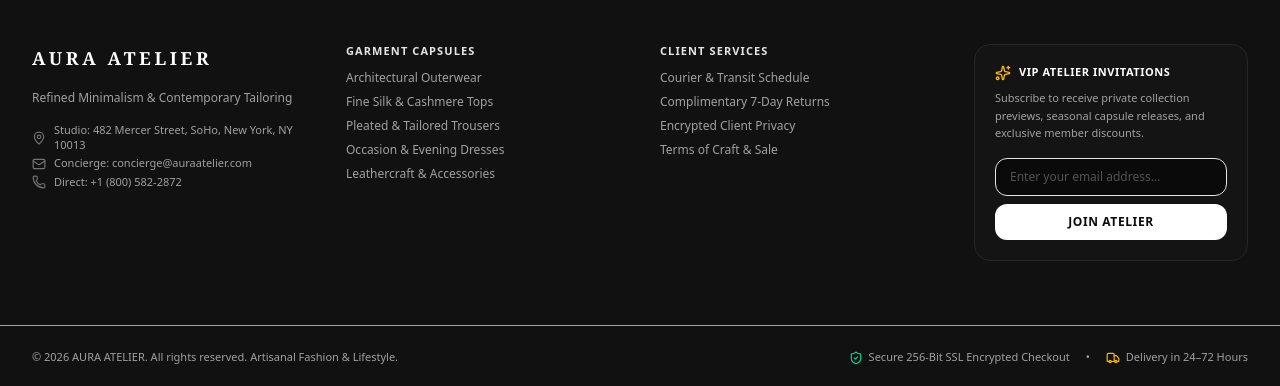
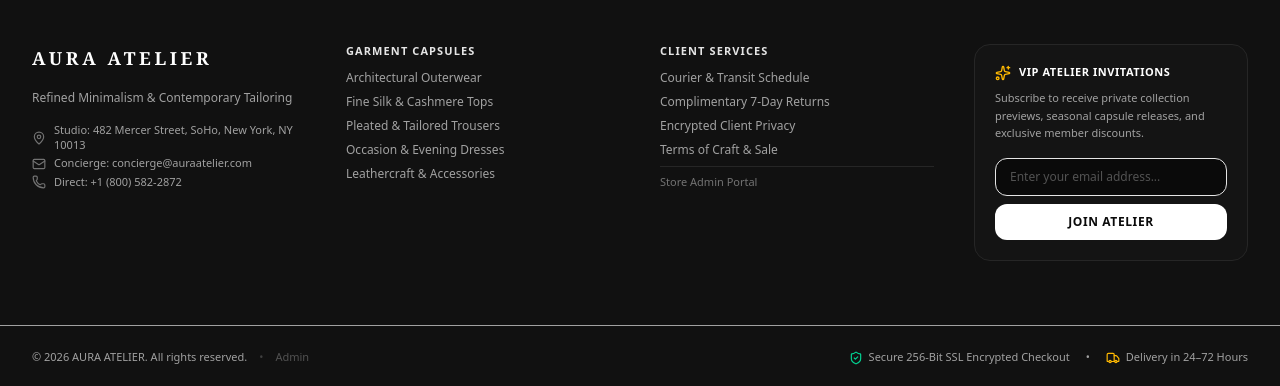
Before and after one commit to golamrabbi2002/Wab-project-, a React (Vite) app: page / in a window 1280 px wide. Shown: the part 2832-3218 px from the top of the page. Built offline with nearby package versions, Linux system fonts and the light colour scheme; no server answers.

Commit message:
feat(ui): add admin portal link to footer
Expose the Store Admin Portal link in the footer to simplify navigation for authorized users.

```diff
--- a/src/App.tsx
+++ b/src/App.tsx
@@ -528,6 +528,7 @@ export const App: React.FC = () => {
       <Footer
         config={config}
         onOpenPolicy={(type) => setPolicyModalType(type)}
+        onOpenAdmin={navigateToAdmin}
       />
 
       {/* MODALS & DRAWERS */}
--- a/src/components/Footer.tsx
+++ b/src/components/Footer.tsx
@@ -5,11 +5,13 @@ import { Sparkles, Mail, Phone, MapPin, Check, Truck, ShieldCheck } from 'lucide
 interface FooterProps {
   config: StoreConfig;
   onOpenPolicy: (type: 'shipping' | 'returns' | 'privacy' | 'terms') => void;
+  onOpenAdmin?: () => void;
 }
 
 export const Footer: React.FC<FooterProps> = ({
   config,
   onOpenPolicy,
+  onOpenAdmin,
 }) => {
   const [newsletterEmail, setNewsletterEmail] = useState('');
   const [newsletterSubscribed, setNewsletterSubscribed] = useState(false);
@@ -131,6 +133,16 @@ export const Footer: React.FC<FooterProps> = ({
                 Terms of Craft & Sale
               </button>
             </li>
+            {onOpenAdmin && (
+              <li className="pt-2 border-t border-neutral-800">
+                <button
+                  onClick={onOpenAdmin}
+                  className="text-neutral-500 hover:text-amber-400 transition-colors text-left flex items-center gap-1 text-[11px]"
+                >
+                  <span>Store Admin Portal</span>
+                </button>
+              </li>
+            )}
           </ul>
         </div>
 
@@ -176,8 +188,20 @@ export const Footer: React.FC<FooterProps> = ({
 
       {/* Bottom Bar */}
       <div className="max-w-7xl mx-auto px-4 sm:px-6 lg:px-8 py-6 border-t border-neutral-850 flex flex-col sm:flex-row items-center justify-between gap-4 text-[11px] text-neutral-400">
-        <div>
-          © {new Date().getFullYear()} {config.brandName}. All rights reserved. Artisanal Fashion & Lifestyle.
+        <div className="flex items-center gap-3">
+          <span>© {new Date().getFullYear()} {config.brandName}. All rights reserved.</span>
+          {onOpenAdmin && (
+            <>
+              <span className="text-neutral-700">•</span>
+              <button
+                onClick={onOpenAdmin}
+                className="text-neutral-600 hover:text-neutral-300 transition-colors"
+                title="Open Store Administration Dashboard"
+              >
+                Admin
+              </button>
+            </>
+          )}
         </div>
         <div className="flex items-center gap-4 text-neutral-400">
           <span className="flex items-center gap-1.5">
```
